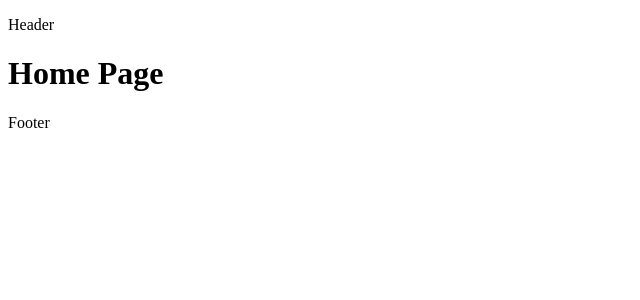
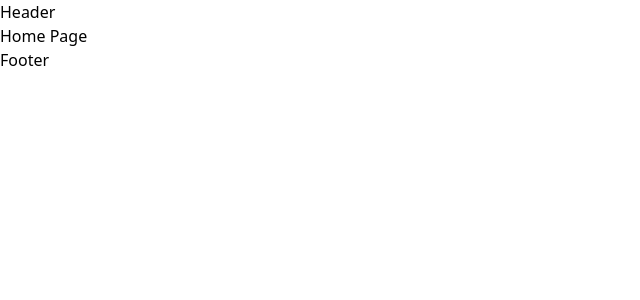
Before and after one commit to OscarSoanes/shopping-cart, a React (Create React App) app: page / in a window 1280 px wide. Shown: the top 300 px of the page, without its empty margins (0-640 px from the left). Built offline with nearby package versions, Linux system fonts and the light colour scheme.

Commit message:
Added Tailwind to work with project

```diff
--- a/src/index.tsx
+++ b/src/index.tsx
@@ -2,6 +2,7 @@ import React from 'react';
 import ReactDOM from 'react-dom/client';
 import App from './App';
 import reportWebVitals from './reportWebVitals';
+import './style.css';
 
 const root = ReactDOM.createRoot(
   document.getElementById('root') as HTMLElement
--- /dev/null
+++ b/src/style.css
@@ -0,0 +1,3 @@
+@tailwind base;
+@tailwind components;
+@tailwind utilities;
--- a/tailwind.config.js
+++ b/tailwind.config.js
@@ -1,6 +1,6 @@
 /** @type {import('tailwindcss').Config} */
 module.exports = {
-  content: [],
+  content: ["./src/**/*.{html,js,tsx}"],
   theme: {
     extend: {},
   },
```
